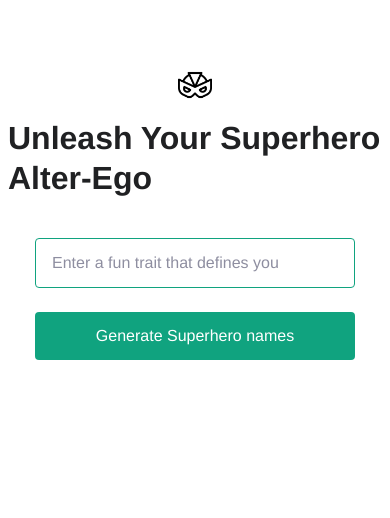
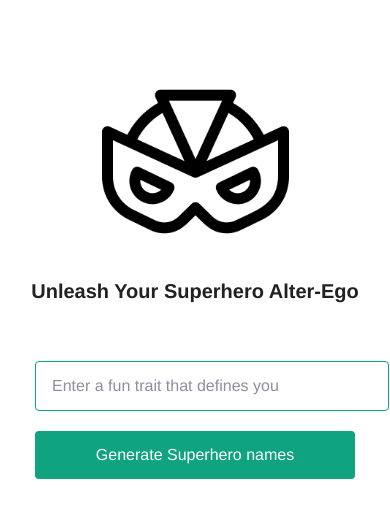
Before and after one commit to wale1454/SuperBio, a Flask app: page / in a window 390 px wide. Shown: the top 518 px of the page. Run offline with Flask 2, Linux system fonts and the light colour scheme; some web fonts are replaced.

Commit message:
Making it mobile friendly

```diff
--- a/templates/index.html
+++ b/templates/index.html
@@ -1,25 +1,45 @@
 <!DOCTYPE html>
+<html>
 <head>
+  <meta name="viewport" content="width=device-width, initial-scale=1.0">
   <title>OpenAI Quickstart</title>
-  <link
-    rel="shortcut icon"
-    href="{{ url_for('static', filename='dog.png') }}"
-  />
-  <link rel="stylesheet" href="{{ url_for('static', filename='main.css') }}" />
+  <link rel="shortcut icon" href="{{ url_for('static', filename='dog.png') }}">
+  <link rel="stylesheet" href="{{ url_for('static', filename='main.css') }}">
+
+  <style>
+
+    @media only screen and (max-width: 600px) {
+      body {
+        font-size: 14px;
+      }
+      .icon {
+        width: 50%;
+      }
+      h3 {
+        font-size: 20px;
+      }
+      input[type="text"], input[type="submit"] {
+        width: 100%;
+        margin: 10px 0;
+      }
+      .result {
+        font-size: 16px;
+        margin: 10px 0;
+      }
+    }
+
+  </style>
 </head>
-
 <body>
   <img src="{{ url_for('static', filename='dog.png') }}" class="icon" />
-  <h3>Unleash Your Superhero Alter-Ego </h3>
-
+  <h3>Unleash Your Superhero Alter-Ego</h3>
   <form action="/" method="post">
-
     <input type="text" name="animal" placeholder="Enter a fun trait that defines you" required />
     <input type="submit" value="Generate Superhero names" />
   </form>
 
-  {% if result %}
-  <div class="result">{{ result }}</div>
-  {% endif %}
-
+{% if result %}
+<div class="result">{{ result }}</div>
+{% endif %}
 </body>
+</html>
```
